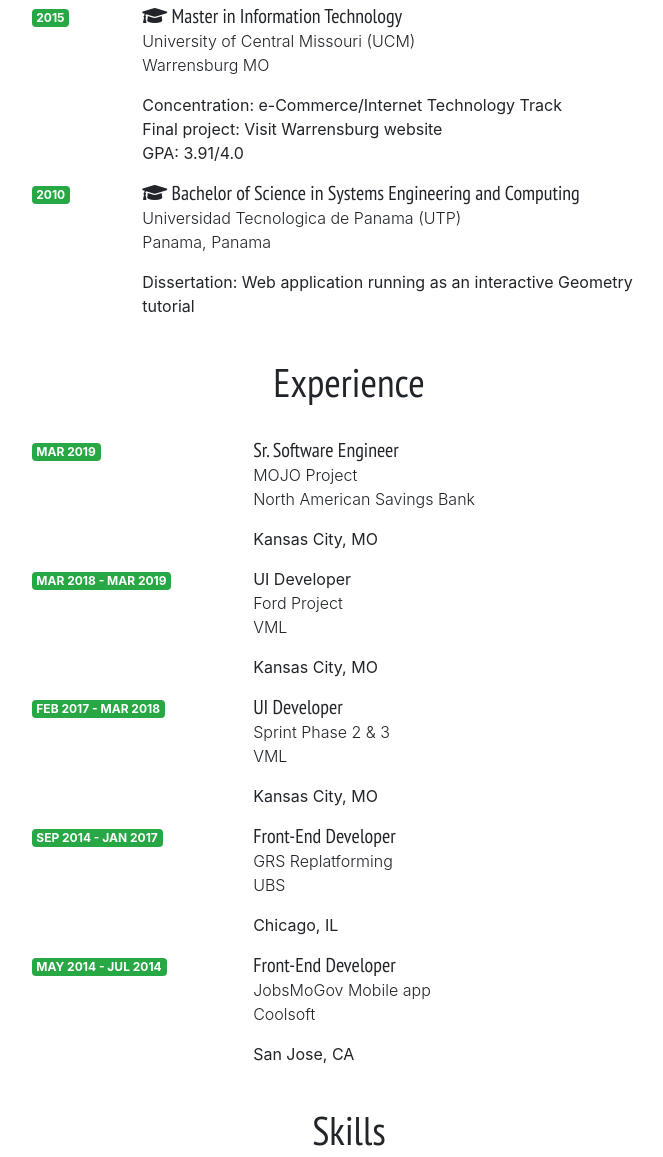
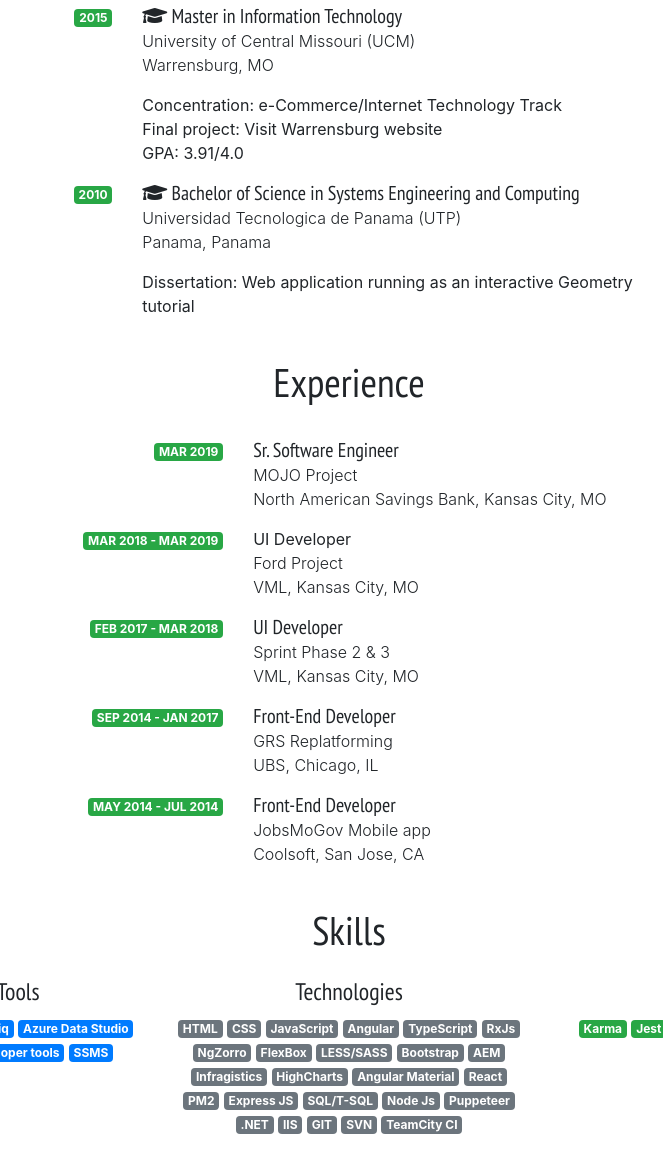
Before and after one commit to caceresGianinna/portfolio, a website: page index.html in a window 1280 px wide. Shown: the part 1268-2425 px from the top of the page, without its empty margins (291-954 px from the left). Drawn offline with nearby package versions, Linux system fonts and the light colour scheme; files whose address does not match are found by name.

Commit message:
Enhancements

```diff
--- a/index.html
+++ b/index.html
@@ -40,8 +40,10 @@
                     A passionate Front-End Developer, thirsty for knowledge who loves to create usable, performant, and
                     pixel-perfect web applications using HTML, CSS, Js, and Angular.
                     <br>
-                    Coffe lover, self-taught illustrator, and avid language learner.
+                    Coffee lover, self-taught illustrator, and avid language learner.
                 </p>
+                <p>Main tech-stack:</p>
+
             </div>
         </div>
 
@@ -77,13 +79,13 @@
             <div class="col-md-7 col-sm-12 m-auto">
 
                 <div class="row">
-                    <div class="col-2">
+                    <div class="col-2 text-md-right">
                         <span class="badge badge-success">2015</span>
                     </div>
                     <div class="col">
                         <h5 class="d-inline m-0"> <i class="fas fa-graduation-cap"></i> Master in Information Technology</h5>
                         <p class="font-weight-light">University of Central Missouri (UCM)
-                            <br>Warrensburg MO
+                            <br>Warrensburg, MO
                         </p>
                         <p>Concentration: e-Commerce/Internet Technology Track <br>
                             Final project: Visit Warrensburg website <br>
@@ -91,7 +93,7 @@
                     </div>
                 </div>
                 <div class="row">
-                    <div class="col-2">
+                    <div class="col-2 text-md-right">
                         <span class="badge badge-success">2010</span>
                     </div>
                     <div class="col">
@@ -100,12 +102,8 @@
                             <br>Panama, Panama
                         </p>
                         <p>Dissertation: Web application running as an interactive Geometry tutorial</p>
-
                     </div>
                 </div>
-
-
-
             </div>
         </div>
 
@@ -119,7 +117,7 @@
             <div class="col-md-7 col-sm-12 m-auto">
 
                 <div class="row">
-                    <div class="col-md-4 col-sm-12">
+                    <div class="col-md-4 col-sm-12 text-md-right">
                         <span class="badge badge-success">MAR 2019</span>
                     </div>
                     <div class="col">
@@ -127,59 +125,54 @@
                         <p class="font-weight-light">
                            MOJO Project
                           <br>
-                         North American Savings Bank
+                         North American Savings Bank, Kansas City, MO
                         </p>
-                        <p>Kansas City, MO</p>
                     </div>
                 </div>
                 <div class="row">
-                    <div class="col-md-4 col-sm-12">
+                    <div class="col-md-4 col-sm-12 text-md-right">
                         <span class="badge badge-success">MAR 2018 - MAR 2019</span>
                     </div>
                     <div class="col"
                         <h5 class="d-inline m-0">UI Developer</h5>
                         <p class="font-weight-light">Ford Project
-                            <br>VML
+                            <br>VML, Kansas City, MO
                         </p>
-                        <p>Kansas City, MO</p>
                     </div>
                 </div>
 
                 <div class="row">
-                    <div class="col-md-4 col-sm-12">
+                    <div class="col-md-4 col-sm-12 text-md-right">
                         <span class="badge badge-success">FEB 2017 - MAR 2018</span>
                     </div>
                     <div class="col">
                         <h5 class="d-inline m-0">UI Developer</h5>
                         <p class="font-weight-light">Sprint Phase 2 & 3
-                            <br>VML
+                            <br>VML, Kansas City, MO
                         </p>
-                        <p>Kansas City, MO</p>
                     </div>
                 </div>
 
                 <div class="row">
-                    <div class="col-md-4 col-sm-12">
+                    <div class="col-md-4 col-sm-12 text-md-right">
                         <span class="badge badge-success">SEP 2014 - JAN 2017</span>
                     </div>
                     <div class="col">
                         <h5 class="d-inline m-0">Front-End Developer</h5>
                         <p class="font-weight-light">GRS Replatforming
-                            <br>UBS
+                            <br>UBS, Chicago, IL
                         </p>
-                        <p>Chicago, IL</p>
                     </div>
                 </div>
                 <div class="row">
-                    <div class="col-md-4 col-sm-12">
+                    <div class="col-md-4 col-sm-12 text-md-right">
                         <span class="badge badge-success">MAY 2014 - JUL 2014</span>
                     </div>
                     <div class="col">
                         <h5 class="d-inline m-0">Front-End Developer</h5>
                         <p class="font-weight-light">JobsMoGov Mobile app
-                            <br>Coolsoft
+                            <br>Coolsoft, San Jose, CA
                         </p>
-                        <p>San Jose, CA</p>
                     </div>
                 </div>
 
```
